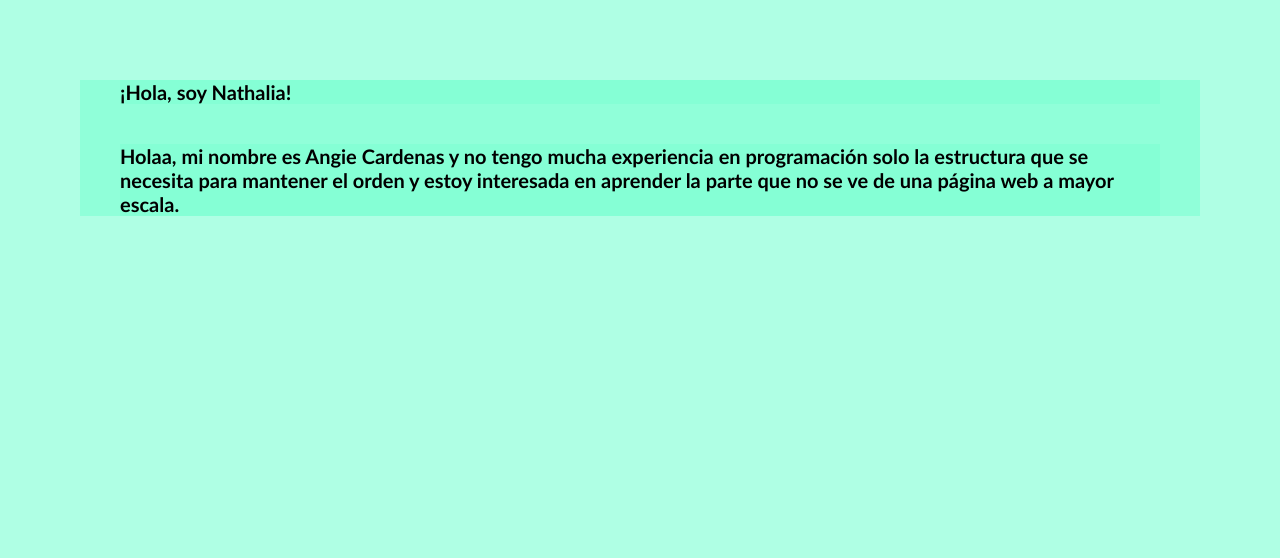
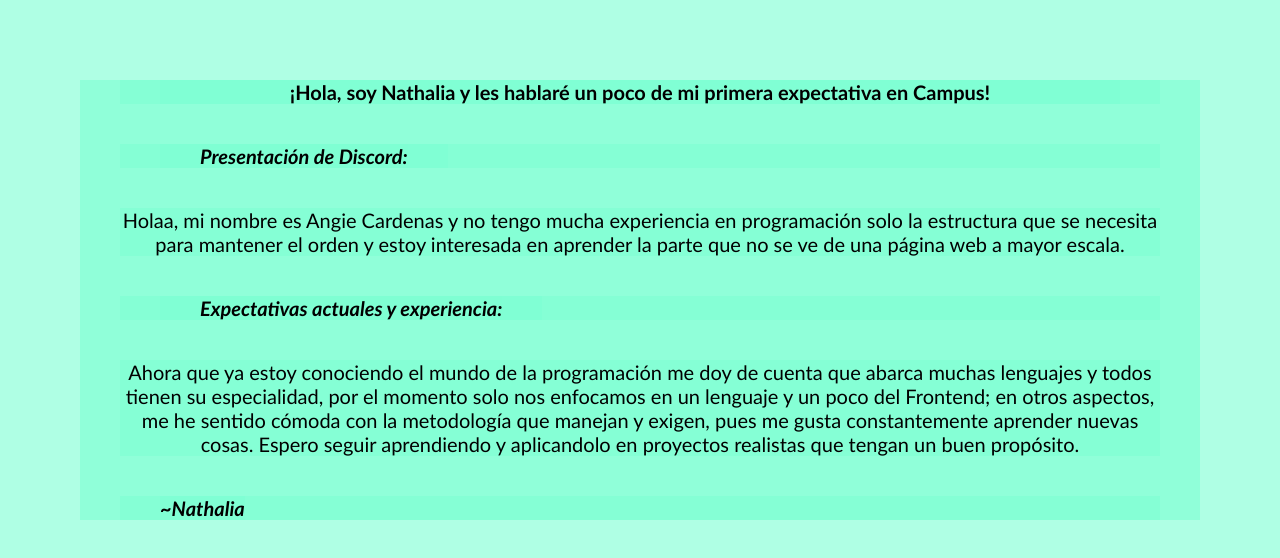
Before and after one commit to AngieNC/MyWeb, a plain HTML site: page index.html in a window 1280 px wide. Drawn offline with Linux system fonts and the light colour scheme.

Commit message:
feat: :memo: Añadir al HTML
Se le añadieron líneas de texto en HTML sobre mi presentación y expectativas de Campus

@AngieNC

```diff
--- a/index.html
+++ b/index.html
@@ -7,7 +7,16 @@
     <link rel="stylesheet" href="style.css">
 </head>
 <body>
-    <h3>¡Hola, soy Nathalia!</h3>
-    <h5>Holaa, mi nombre es Angie Cardenas y no tengo mucha experiencia en programación solo la estructura que se necesita para mantener el orden y estoy interesada en aprender la parte que no se ve de una página web a mayor escala.</h5>
+    <h3><center>¡Hola, soy Nathalia y les hablaré un poco de mi primera expectativa en Campus!</center></h3>
+
+    <h5><b><i>Presentación de Discord: </i></b></h5>
+
+    <p><center>Holaa, mi nombre es Angie Cardenas y no tengo mucha experiencia en programación solo la estructura que se necesita para mantener el orden y estoy interesada en aprender la parte que no se ve de una página web a mayor escala.</center></p>
+
+    <h5><b><i>Expectativas actuales y experiencia:</i></b></h5>
+
+    <p><center>Ahora que ya estoy conociendo el mundo de la programación me doy de cuenta que abarca muchas lenguajes y todos tienen su especialidad, por el momento solo nos enfocamos en un lenguaje y un poco del Frontend; en otros aspectos, me he sentido cómoda con la metodología que manejan y exigen, pues me gusta constantemente aprender nuevas cosas. Espero seguir aprendiendo y aplicandolo en proyectos realistas que tengan un buen propósito.</center></p>
+
+    <h6><i>~Nathalia</i></h6>
 </body>
 </html>
```
